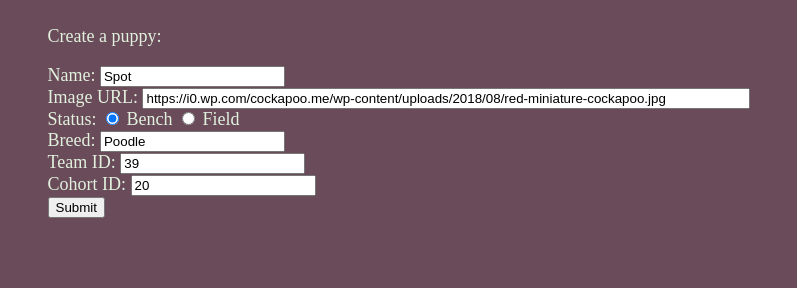
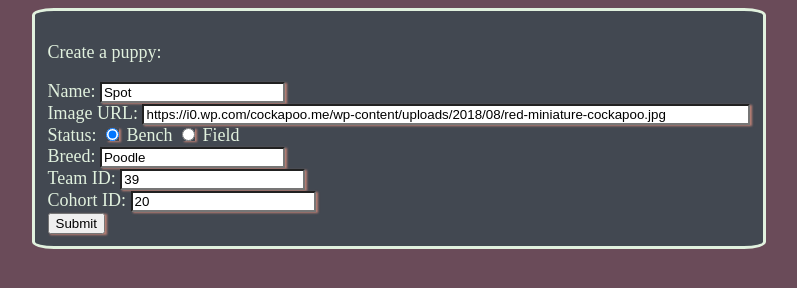
Before and after one commit to G-U-T/PuppyBowl, a plain HTML site: page index.html in a window 1280 px wide. Shown: the whole page, without its empty margins (241-1038 px from the left). Drawn offline with Linux system fonts and the light colour scheme; no server answers.

Commit message:
More styling.

```diff
--- a/style.css
+++ b/style.css
@@ -22,6 +22,18 @@ img {
 	max-height: 200px;
 }
 
+form {
+	background-color: var(--gray);
+	border: 0.2em solid var(--white);
+
+	border-radius: 3%;
+	padding: 1%;
+	margin-bottom: 1%;
+}
+
+input {
+	box-shadow: 2px 1px 2px var(--orange);
+}
 input#url {
 	min-width: 600px;
 }
```
